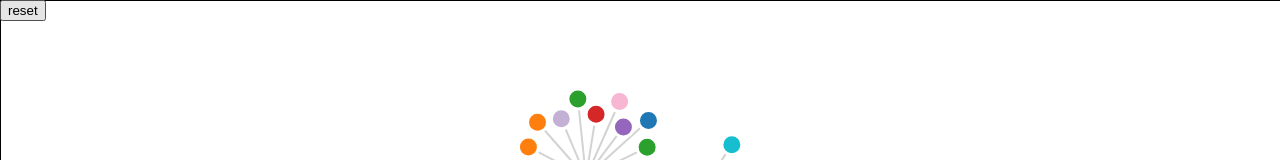
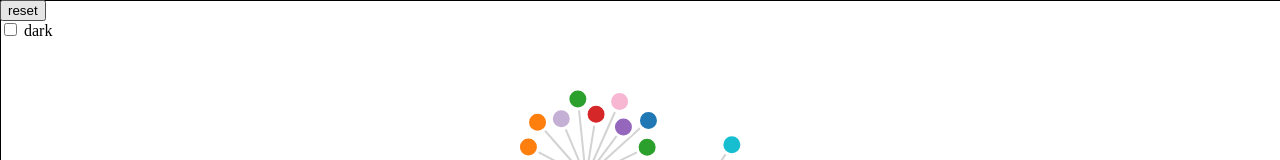
Before and after one commit to yuleicul/vue-network-d3, a Vue app: page / in a window 1280 px wide. Shown: the top 160 px of the page. Built offline with nearby package versions, Linux system fonts and the light colour scheme.

Commit message:
feat: dark mode

```diff
--- a/src/App.vue
+++ b/src/App.vue
@@ -2,6 +2,9 @@
   <div id="app">
     <!-- <img alt="Vue logo" src="./assets/logo.png"> -->
     <!-- <Network msg="Welcome to Your Vue.js App"/> -->
+    <div id="modeSwitch">
+    <input type="checkbox" name=""  v-model="mode" true-value='dark' false-value='light'> dark
+    </div>
     <network v-if="canRender" :nodes="nodes" :links="links" :showLinkText="showLinkText"
     :mode="mode"></network>
   </div>
@@ -53,4 +56,8 @@ html {
   color: #2c3e50;
   margin-top: 60px; */
 }
+#modeSwitch {
+  position: absolute;
+  top: 20px
+}
 </style>
--- a/src/components/Network.vue
+++ b/src/components/Network.vue
@@ -127,7 +127,7 @@ export default {
         };
       } else {
         return {
-          bgcolor: "gray",
+          bgcolor: "#222",
           nodeStroke: "white",
           linkStroke: "white",
           textFill: "white"
```
